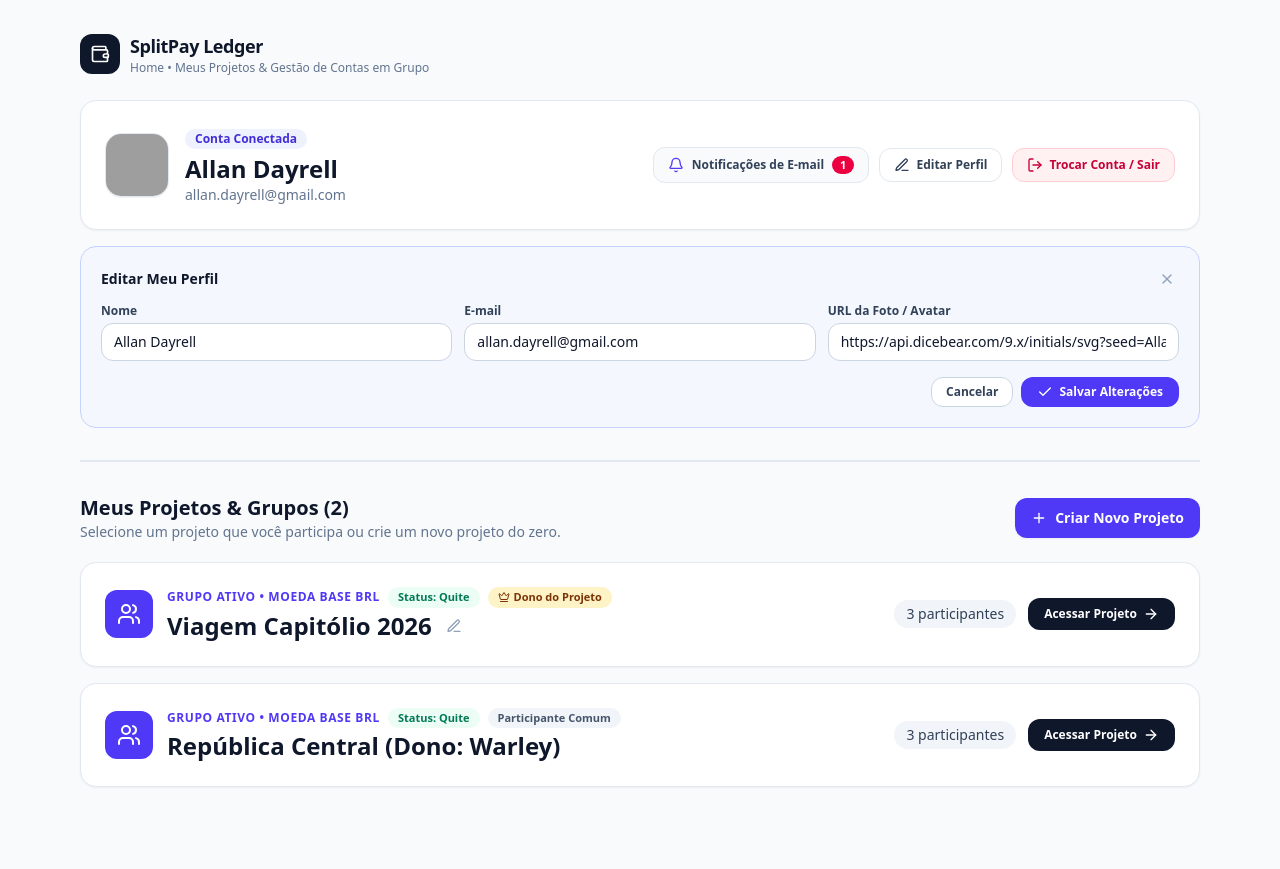
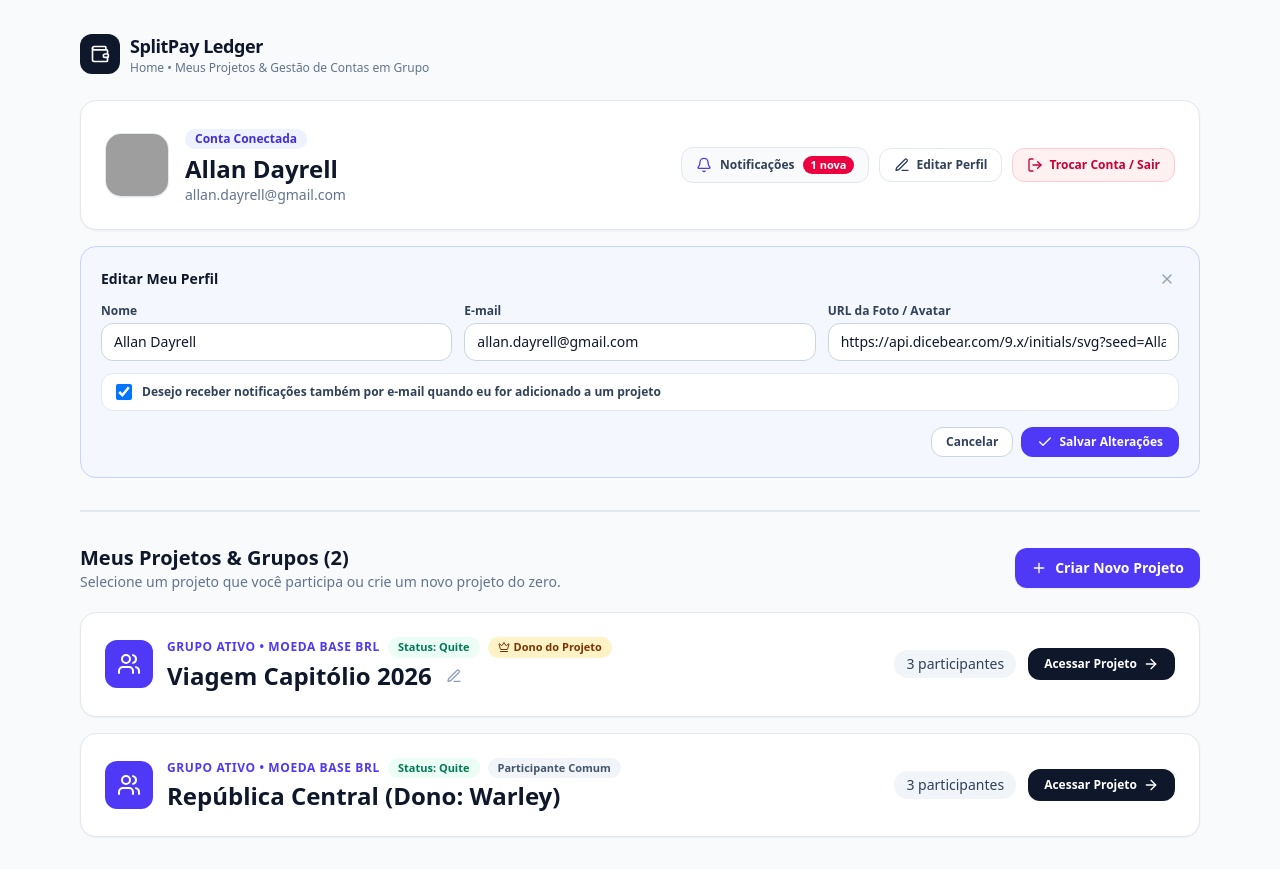
Before and after one commit to allandayrell/splitpay-ledger, a React (Vite) app: page / in a window 1280 px wide. Both pictures are taken after a click on the button "Editar Perfil". Before the commit the page ends 819 px from the top, so only its background shows below. Built offline with nearby package versions, Linux system fonts and the light colour scheme; grey boxes are pictures that could not be loaded.

Commit message:
feat(ui): add email notification opt-in toggle in profile editor and clean notification copy

```diff
--- a/src/ui/features/auth/UserProfileHeader.tsx
+++ b/src/ui/features/auth/UserProfileHeader.tsx
@@ -1,11 +1,16 @@
 import { useState, type FormEvent } from 'react';
-import { Bell, Check, Edit3, LogOut, Mail, User, X } from 'lucide-react';
+import { Bell, Check, Edit3, LogOut, User, X } from 'lucide-react';
 import type { EmailNotification, UserAccount } from '../../../domain/types';
 
 export interface UserProfileHeaderProps {
   currentUser: UserAccount;
   notifications: readonly EmailNotification[];
-  onUpdateProfile: (name: string, email: string, avatarUrl: string) => boolean;
+  onUpdateProfile: (
+    name: string,
+    email: string,
+    avatarUrl: string,
+    receiveEmailNotifications: boolean,
+  ) => boolean;
   onMarkNotificationRead: (notificationId: string) => void;
   onOpenNotifiedGroup?: (groupId: string) => void;
   onLogout: () => void;
@@ -26,6 +31,9 @@ export function UserProfileHeader({
   const [draftName, setDraftName] = useState(currentUser.name);
   const [draftEmail, setDraftEmail] = useState(currentUser.email);
   const [draftAvatar, setDraftAvatar] = useState(currentUser.avatarUrl ?? '');
+  const [draftReceiveEmail, setDraftReceiveEmail] = useState(
+    currentUser.receiveEmailNotifications ?? true,
+  );
 
   const unreadCount = notifications.filter((n) => !n.read).length;
 
@@ -33,12 +41,13 @@ export function UserProfileHeader({
     setDraftName(currentUser.name);
     setDraftEmail(currentUser.email);
     setDraftAvatar(currentUser.avatarUrl ?? '');
+    setDraftReceiveEmail(currentUser.receiveEmailNotifications ?? true);
     setIsEditingProfile(true);
   }
 
   function handleSaveProfile(event: FormEvent) {
     event.preventDefault();
-    const ok = onUpdateProfile(draftName, draftEmail, draftAvatar);
+    const ok = onUpdateProfile(draftName, draftEmail, draftAvatar, draftReceiveEmail);
     if (ok) {
       setIsEditingProfile(false);
     }
@@ -76,19 +85,19 @@ export function UserProfileHeader({
 
         <div className="flex flex-wrap items-center gap-2.5">
           <button
-            data-testid="open-email-inbox-btn"
+            data-testid="open-notifications-btn"
             type="button"
             onClick={() => setIsInboxOpen((prev) => !prev)}
             className="relative inline-flex items-center gap-2 rounded-xl border border-slate-200 bg-slate-50 px-3.5 py-2 text-xs font-bold text-slate-700 transition hover:bg-slate-100"
           >
             <Bell className="h-4 w-4 text-indigo-600" />
-            Notificações de E-mail
+            Notificações
             {unreadCount > 0 ? (
               <span
                 data-testid="unread-notifications-badge"
                 className="rounded-full bg-rose-600 px-2 py-0.5 text-[11px] font-extrabold text-white"
               >
-                {unreadCount}
+                {unreadCount} {unreadCount === 1 ? 'nova' : 'novas'}
               </span>
             ) : null}
           </button>
@@ -170,6 +179,23 @@ export function UserProfileHeader({
             </div>
           </div>
 
+          <div className="mt-3 flex items-center gap-2.5 rounded-xl border border-slate-200 bg-white px-3.5 py-2.5">
+            <input
+              id="receive-email-checkbox"
+              data-testid="receive-email-checkbox"
+              type="checkbox"
+              checked={draftReceiveEmail}
+              onChange={(e) => setDraftReceiveEmail(e.target.checked)}
+              className="h-4 w-4 rounded border-slate-300 text-indigo-600 focus:ring-indigo-500"
+            />
+            <label
+              htmlFor="receive-email-checkbox"
+              className="cursor-pointer text-xs font-semibold text-slate-700"
+            >
+              Desejo receber notificações também por e-mail quando eu for adicionado a um projeto
+            </label>
+          </div>
+
           {errorMessage ? (
             <p className="mt-2 text-xs font-semibold text-red-600">{errorMessage}</p>
           ) : null}
@@ -196,15 +222,13 @@ export function UserProfileHeader({
 
       {isInboxOpen ? (
         <div
-          data-testid="email-notifications-inbox"
+          data-testid="notifications-inbox"
           className="rounded-2xl border border-slate-200 bg-white p-5 shadow-xs"
         >
           <div className="mb-3 flex items-center justify-between">
             <div className="flex items-center gap-2">
-              <Mail className="h-4 w-4 text-indigo-600" />
-              <h3 className="text-sm font-bold text-slate-900">
-                Caixa de Entrada de E-mails ({currentUser.email})
-              </h3>
+              <Bell className="h-4 w-4 text-indigo-600" />
+              <h3 className="text-sm font-bold text-slate-900">Minhas Notificações</h3>
             </div>
             <button
               type="button"
@@ -217,14 +241,14 @@ export function UserProfileHeader({
 
           {notifications.length === 0 ? (
             <p className="py-4 text-center text-xs text-slate-500">
-              Nenhuma notificação de e-mail recebida até o momento.
+              Nenhuma notificação até o momento.
             </p>
           ) : (
             <ul className="space-y-2.5">
               {notifications.map((notif) => (
                 <li
                   key={notif.id}
-                  data-testid={`email-notification-item-${notif.id}`}
+                  data-testid={`notification-item-${notif.id}`}
                   className={`rounded-xl border p-3.5 text-xs ${
                     notif.read
                       ? 'border-slate-200 bg-slate-50 text-slate-600'
@@ -232,7 +256,14 @@ export function UserProfileHeader({
                   }`}
                 >
                   <div className="flex flex-col justify-between gap-2 sm:flex-row sm:items-center">
-                    <p className="font-bold">{notif.subject}</p>
+                    <div className="flex items-center gap-2">
+                      <p className="font-bold">{notif.subject}</p>
+                      {!notif.read ? (
+                        <span className="rounded-full bg-indigo-600 px-2 py-0.5 text-[10px] font-bold text-white">
+                          Nova notificação
+                        </span>
+                      ) : null}
+                    </div>
                     <div className="flex items-center gap-2">
                       {onOpenNotifiedGroup ? (
                         <button
@@ -253,10 +284,10 @@ export function UserProfileHeader({
                           onClick={() => onMarkNotificationRead(notif.id)}
                           className="rounded-lg border border-slate-300 bg-white px-2.5 py-1 font-semibold text-slate-700 hover:bg-slate-100"
                         >
-                          Marcar como lido
+                          Marcar como lida
                         </button>
                       ) : (
-                        <span className="text-[11px] text-slate-400">Lido</span>
+                        <span className="text-[11px] text-slate-400">Lida</span>
                       )}
                     </div>
                   </div>
--- a/src/ui/features/workspace/ProjectsHomeView.tsx
+++ b/src/ui/features/workspace/ProjectsHomeView.tsx
@@ -26,7 +26,12 @@ export interface ProjectsHomeViewProps {
   projects: readonly GroupLedgerState[];
   notifications: readonly EmailNotification[];
   errorMessage?: string | null;
-  onUpdateProfile: (name: string, email: string, avatarUrl: string) => boolean;
+  onUpdateProfile: (
+    name: string,
+    email: string,
+    avatarUrl: string,
+    receiveEmailNotifications: boolean,
+  ) => boolean;
   onMarkNotificationRead: (notificationId: string) => void;
   onLogout: () => void;
   onSelectProject: (groupId: string) => void;
```
